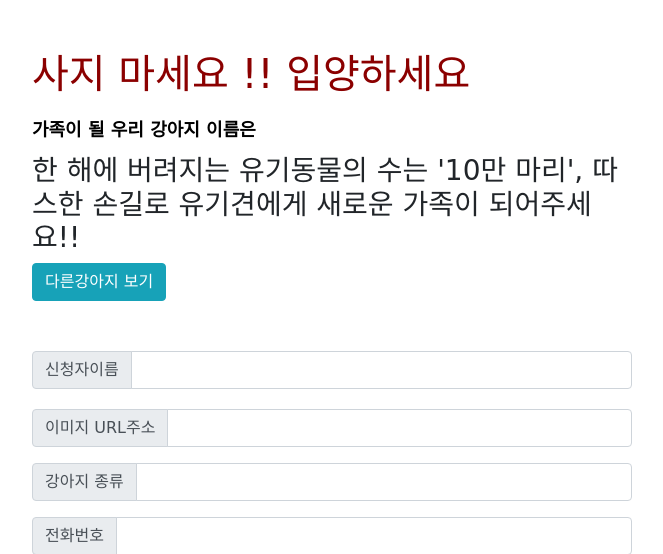
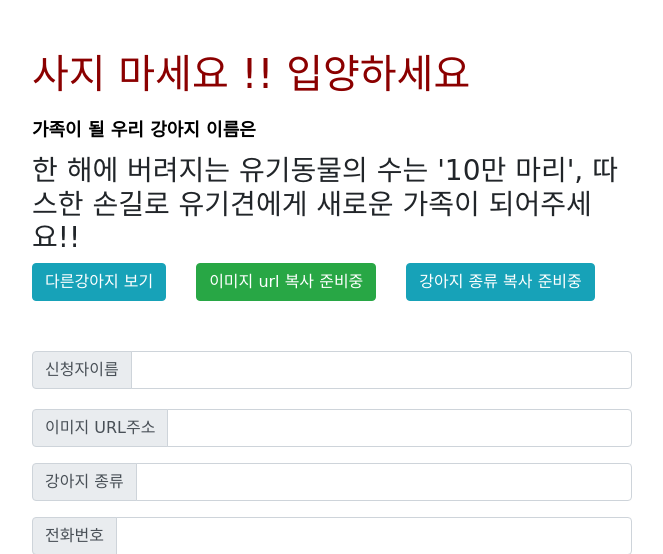
Before and after one commit to Code-Angler/Adopt_dog, a Flask app: page / in a window 1280 px wide. Shown: the part 470-1024 px from the top of the page, without its empty margins (308-971 px from the left). Run offline with Flask 2, Linux system fonts and the light colour scheme; data that the repository does not hold is empty; some libraries are stand-ins or nearby versions; some web fonts are replaced.

Commit message:
create buttons for copy url and species

```diff
--- a/templates/index.html
+++ b/templates/index.html
@@ -89,6 +89,9 @@
             height: 80px;
             display: block;
         }
+        .k {
+            margin-right: 30px;
+        }
 
     </style>
     <script>
@@ -132,7 +135,6 @@
             })
         })
 
-
         $.ajax({
             type: "GET",
             url: "/test",
@@ -145,7 +147,6 @@
                     let species = inform[i]['species'];
                     let phone = inform[i]['phone'];
                     let secret_num = "###-####-" + (phone.slice(-4));
-
                     let temp_html = `<tr>
                                         <td>${name}</td>
                                         <td class="media-left">
@@ -168,6 +169,14 @@
             location.reload()
         }
 
+        function share() {
+            alert('url 복사완료')
+        }
+
+        function spe_share(){
+            alert('강아지 종류 복사완료')
+        }
+
     </script>
 </head>
 
@@ -181,7 +190,8 @@
                                                                                                        id="name_dog"> </span>
                 </h1>
                 <h3>한 해에 버려지는 유기동물의 수는 '10만 마리', 따스한 손길로 유기견에게 새로운 가족이 되어주세요!!</h3>
-                <button type="button" onclick="refresh()" class="btn btn-info">다른강아지 보기</button>
+                <button type="button" onclick="refresh()" class="btn btn-info k">다른강아지 보기</button><button type="button" onclick="share()" class="btn btn-success k">이미지 url 복사 준비중</button><button type="button" onclick="spe_share()" class="btn btn-info k">강아지 종류 복사 준비중</button>
+
             </div>
             <div class="item-order">
                 <div class="input-group mb-3">
```
